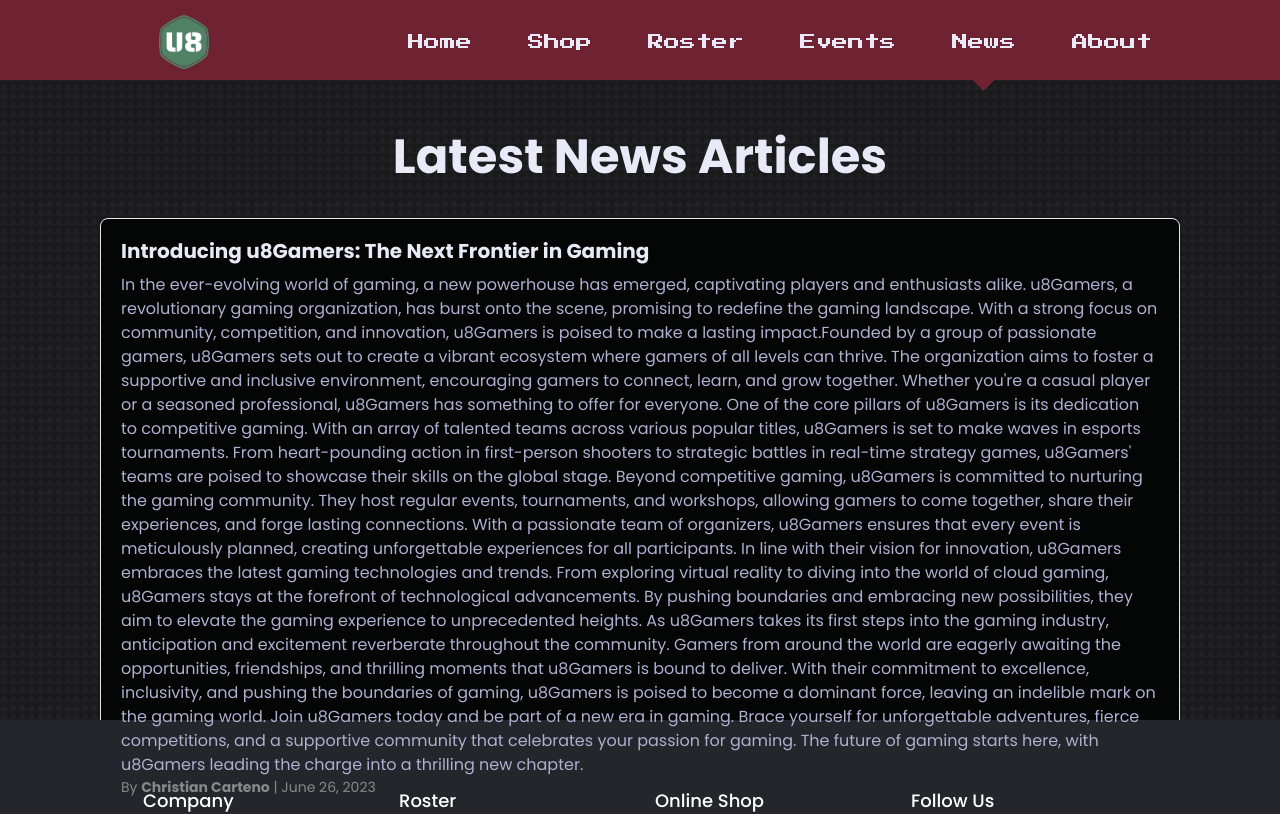
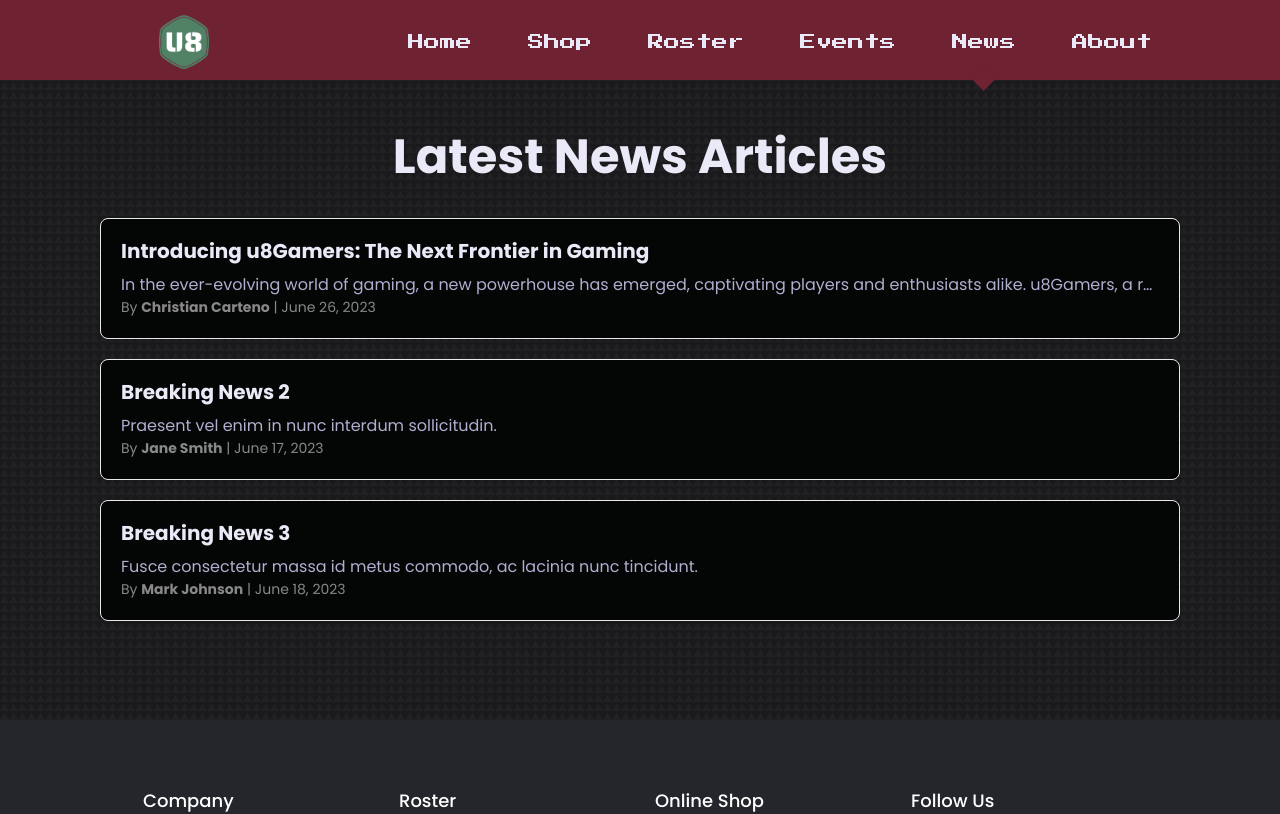
Before and after one commit to ChrisCarteno/u8gamers, a React (Create React App) app: page /news in a window 1280 px wide. Shown: the top 814 px of the page. Built offline with nearby package versions, Linux system fonts and the light colour scheme.

Commit message:
added some styling

```diff
--- a/src/pages/news/news.css
+++ b/src/pages/news/news.css
@@ -29,6 +29,8 @@
   .article-content {
     margin-top: 10px;
     text-overflow: ellipsis;
+    overflow: hidden;
+    white-space: nowrap;
   }
 
   .article-info {
```
